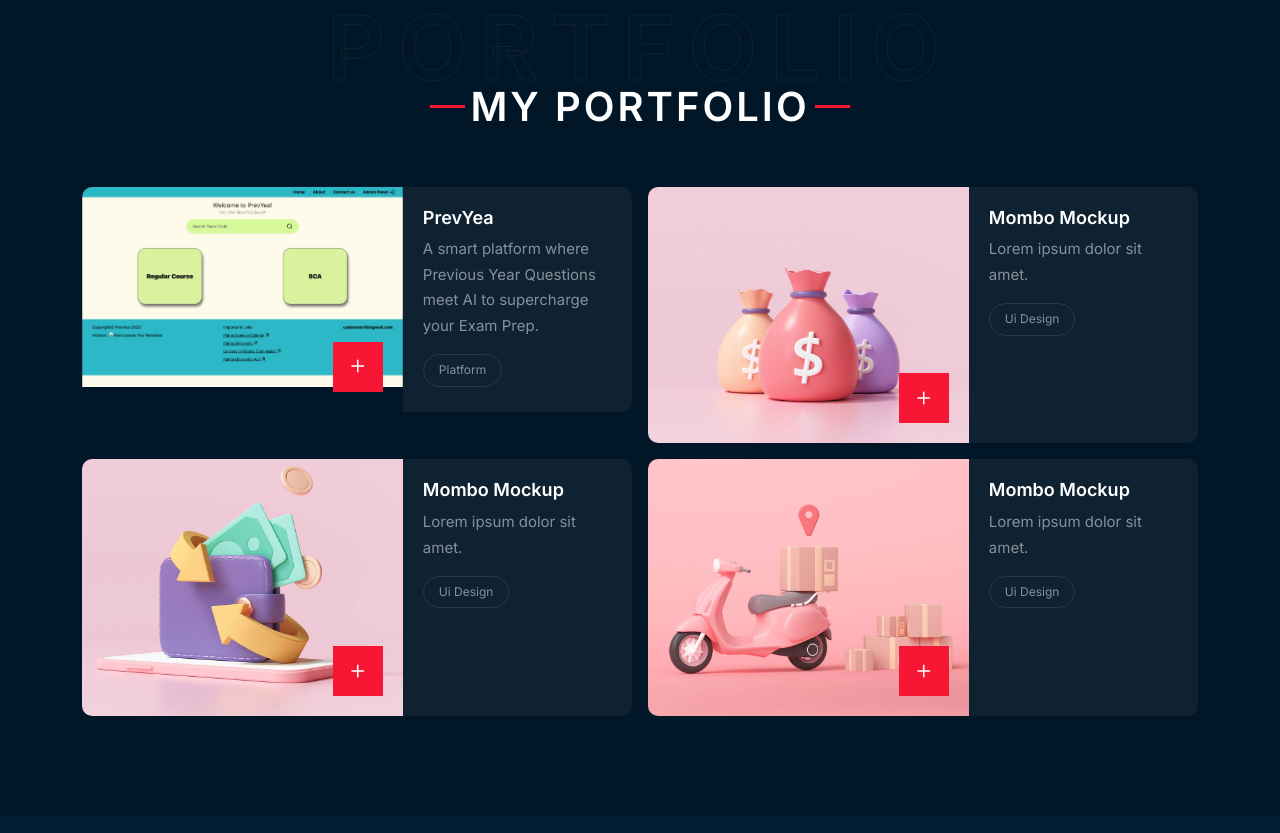
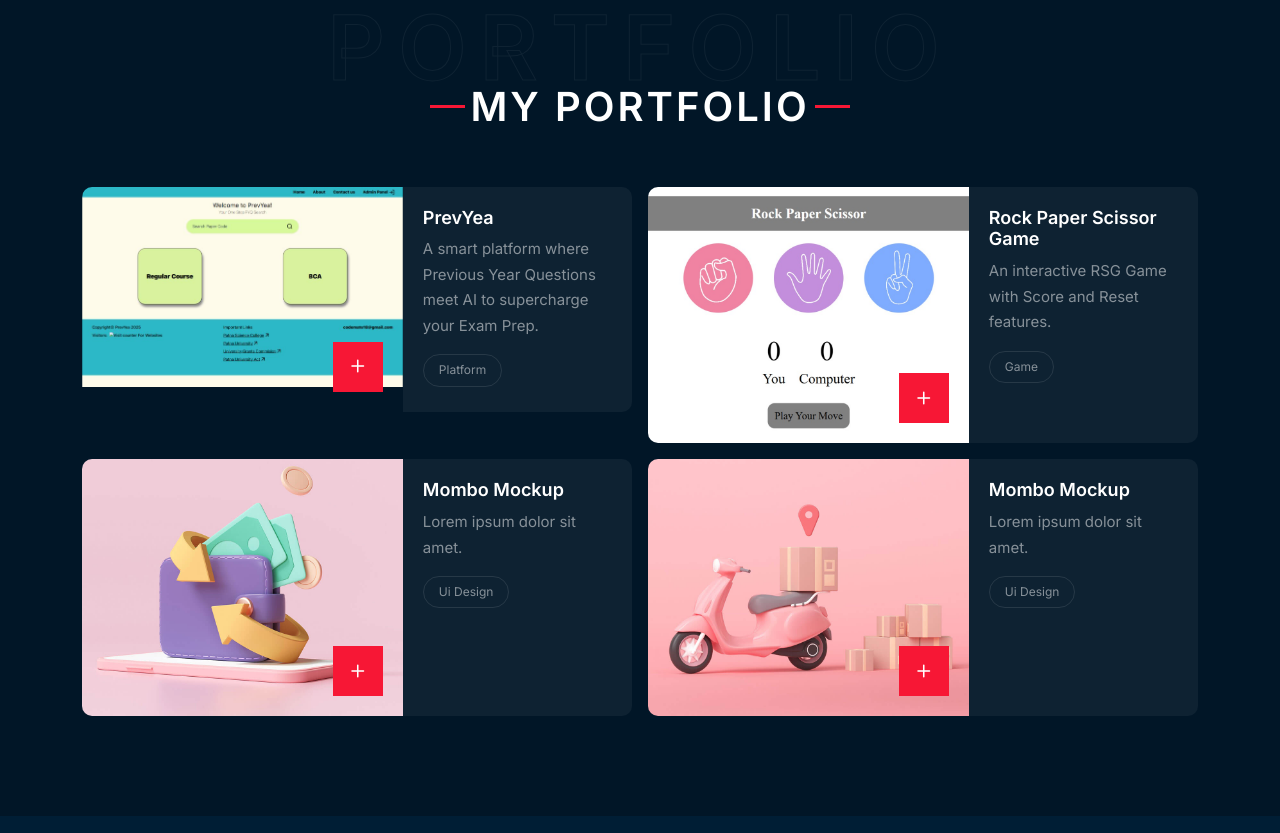
Before and after one commit to NileshKumarPU/Portfolio, a plain HTML site: page index.html in a window 1280 px wide. Shown: the part 3037-3870 px from the top of the page. Drawn offline with nearby package versions, Linux system fonts and the light colour scheme; a script that the page names is missing.

Commit message:
portfolio 2 update.

```diff
--- a/index.html
+++ b/index.html
@@ -494,12 +494,12 @@
                   >
                     <i class="bi bi-plus"></i>
                   </a>
-                  <img src="images/portfolio-03.jpg" title="" alt="" />
+                  <img src="images/portfolio-002.jpg" title="" alt="" />
                 </div>
                 <div class="portfolio-info col-sm-6 col-lg-5">
-                  <h2>Mombo Mockup</h2>
-                  <p>Lorem ipsum dolor sit amet.</p>
-                  <div class="nav"><span>Ui Design</span></div>
+                  <h2>Rock Paper Scissor Game</h2>
+                  <p>An interactive RSG Game with Score and Reset features.</p>
+                  <div class="nav"><span>Game</span></div>
                 </div>
               </div>
             </div>
```
Also changed, not shown: images/portfolio-002.jpg (added).
